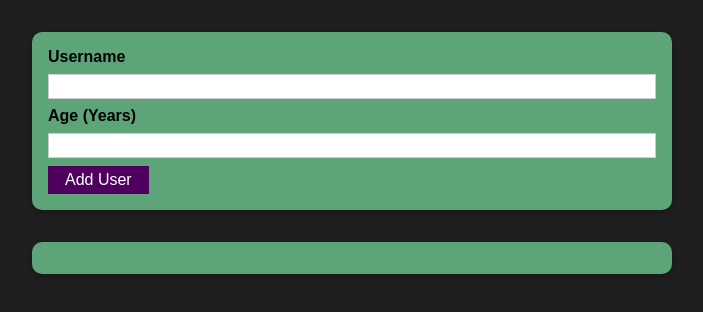
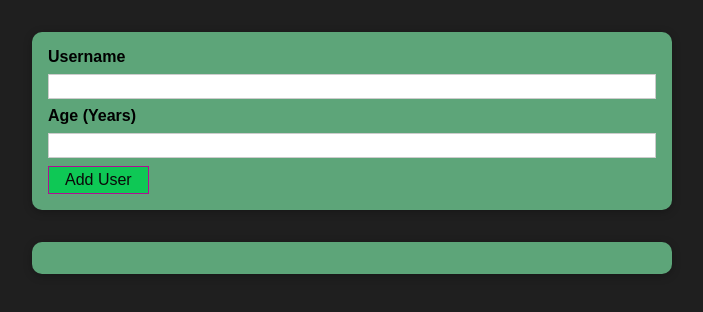
Before and after one commit to mehdisahin/Add-User-Form, a React (Create React App) app: page / in a window 1280 px wide. Shown: the top 312 px of the page, without its empty margins (288-991 px from the left). Built offline with nearby package versions, Linux system fonts and the light colour scheme.

Commit message:
change button clour

```diff
--- a/src/components/UI/Button.module.css
+++ b/src/components/UI/Button.module.css
@@ -1,15 +1,15 @@
 .button {
   font: inherit;
-  border: 1px solid #4f005f;
-  background: #4f005f;
-  color: white;
+  border: 1px solid #ae1091;
+  background: #0ec855;
+  color: rgb(10, 9, 9);
   padding: 0.25rem 1rem;
   cursor: pointer;
 }
 
 .button:hover,
 .button:active {
-  background: #741188;
+  background: #04ff2a;
   border-color: #741188;
 }
 
```
